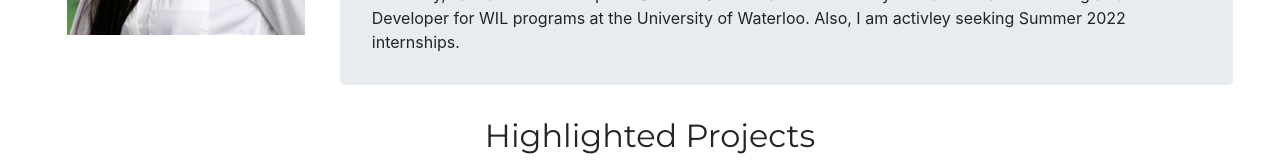
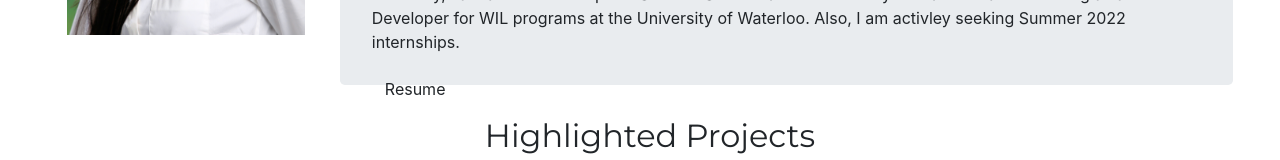
Before and after one commit to GuneetBola/Personal-Website, a React (Vite) app: page / in a window 1280 px wide. Shown: the part 443-603 px from the top of the page. Built offline with nearby package versions, Linux system fonts and the light colour scheme.

Commit message:
Update Home.js

```diff
--- a/src/components/Home.js
+++ b/src/components/Home.js
@@ -1,5 +1,6 @@
 import React, { Component } from 'react';
 import profile from '../assets/profile.jpg';
+import resume from '../assets/resume.pdf';
 import ProjectsHome from './ProjectsHome';
 import {Jumbotron} from 'react-bootstrap';
 import 'bootstrap/dist/css/bootstrap.min.css';
@@ -36,6 +37,7 @@ class Home extends Component {
                         <p>Feel free to contact me by scrolling to the bottom of the page and clicking on the icons.</p>
                         <hr />
                         <p>Currently, I am a Honors Computer Science Student at the Univeristy of Waterloo and I working as a Developer for WIL programs at the University of Waterloo. Also, I am activley seeking Summer 2022 internships.</p>
+                        <button class="btn justifiy-content-centre" href={resume} rel="noopener" target="_blank">Resume</button>
                     </Jumbotron>
                 </div>
 
```
